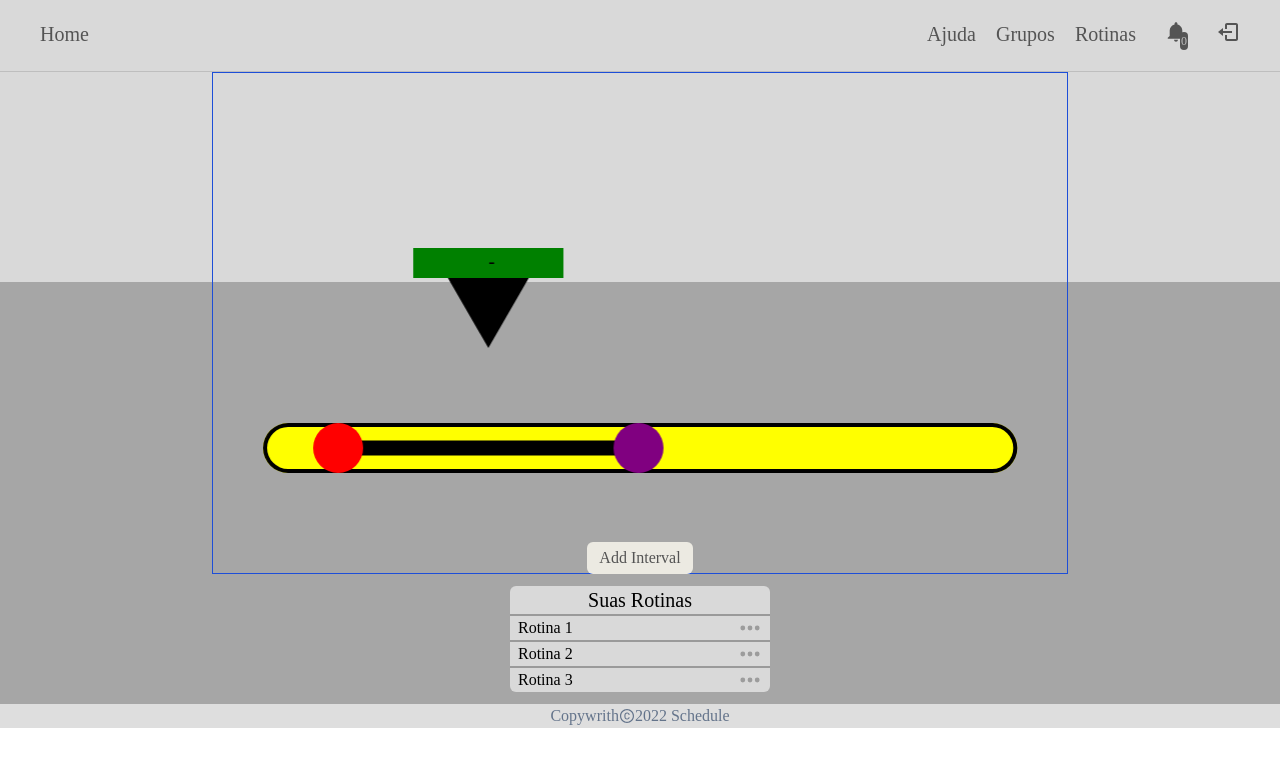
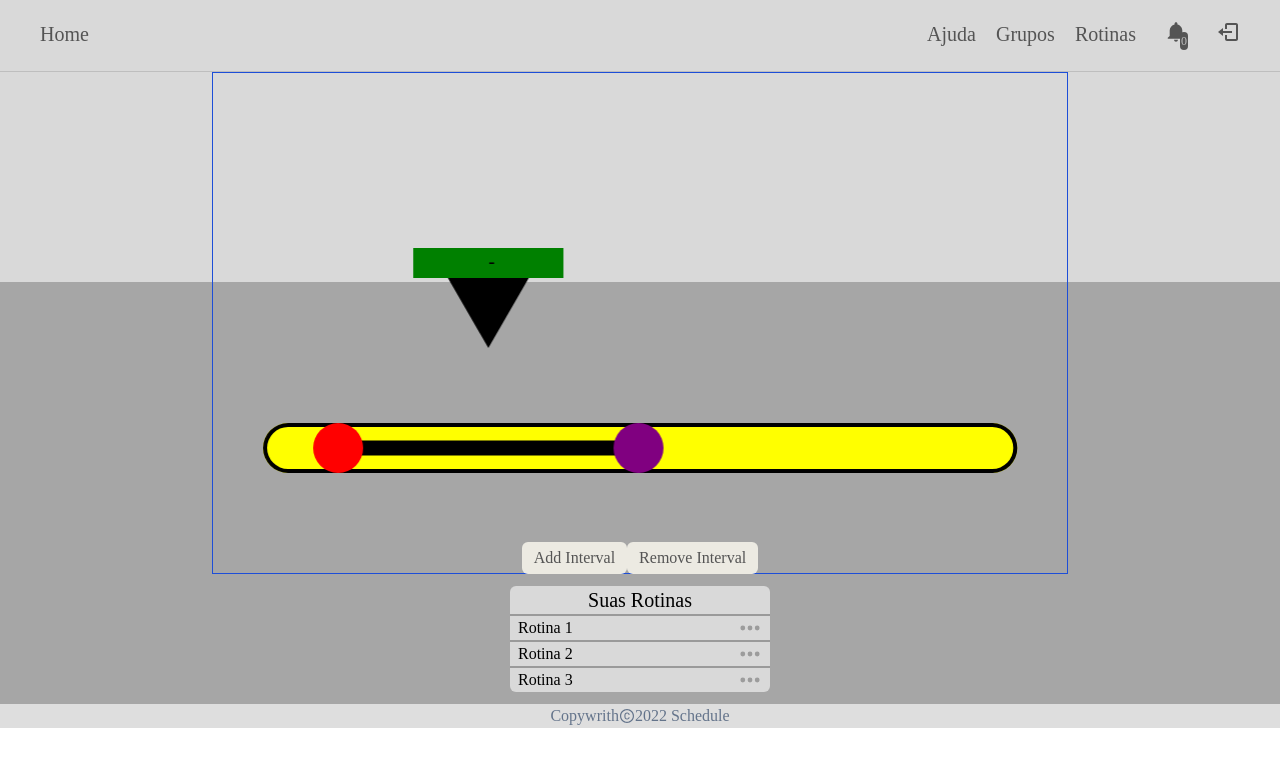
Before and after one commit to Pd-Troia/schedule_vite_tail, a React (Vite) app: page /panel/rotinas in a window 1280 px wide. Shown: the top 766 px of the page. Built offline with nearby package versions, Linux system fonts and the light colour scheme; no server answers; a web font is replaced by a local one.

Commit message:
Verify error in Routine bar

```diff
--- /dev/null
+++ b/src/components/functions/Routine/verifyRoutineErrors.ts
@@ -0,0 +1,45 @@
+import { Iinterval, IintervaleState } from "../../pages/Panel/Routines"
+
+export interface IInterval{
+    initial: number,
+    ending:number,
+}
+
+export const verifyIntervalList = (intervalList:IintervaleState,intervalSelected:Iinterval):IintervaleState|null=>{
+    for(let i = 0;i<intervalList.length-1;i++){
+        let isNotSelected = intervalSelected != intervalList[i]
+        let firstInterval = intervalList[i]
+        let secondInterval = intervalList[i+1]
+        let containsOther = oneContainsOther(
+            firstInterval.initial,
+            firstInterval.ending,
+            secondInterval.initial,
+            secondInterval.ending
+        )
+        if(isNotSelected && containsOther){
+            return [intervalList[i],intervalList[i+1]]
+        }
+    }
+    return null
+}
+
+const oneContainsOther = (firstInitial:number,firstEnding:number,secondInitial:number,secondEnding:number):boolean=>{
+    const firstIntervalContainsSecondInitial = isContained(firstInitial,firstEnding,secondInitial)
+    const firstIntervalContainsSecondEnding = isContained(firstInitial,firstEnding,secondEnding)
+    const secondIntervalContainsFirstInitial = isContained(secondInitial, secondEnding, firstInitial)
+    const secondIntervalContainsFirstEnding = isContained(secondInitial, secondEnding, firstEnding)
+    return (
+        firstIntervalContainsSecondInitial ||
+        firstIntervalContainsSecondEnding ||
+        secondIntervalContainsFirstInitial ||
+        secondIntervalContainsFirstEnding
+    )
+
+}
+
+const isContained = (initalInterval:number,endingInterval:number, verifyInterval:number):boolean=>{
+    if(verifyInterval >= initalInterval && verifyInterval <= endingInterval){
+        return true
+    }
+    return false
+}
--- a/src/components/layout/Panel/Routines/RoutineBarKonva/IntervalCircles.tsx
+++ b/src/components/layout/Panel/Routines/RoutineBarKonva/IntervalCircles.tsx
@@ -20,6 +20,7 @@ export interface IIntervalCirclesProps {
     id: number
     circle1Pos:number
     circle2Pos:number
+    error:boolean
 }
 const getDistanceCircles = (n1: number, n2: number): number => {
     if(n2<n1){
@@ -35,6 +36,7 @@ export function IntervalCircles({
     yPos,
     marginLeft,
     locket,
+    error,
     id,
     circle1Pos,
     circle2Pos
@@ -215,7 +217,7 @@ export function IntervalCircles({
             />
             <Line
                 ref={refLine}
-                stroke="black"
+                stroke={error?"red": "black"}
                 strokeWidth={strokeLine}
                 lineCap="round"
                 points={[
--- a/src/components/layout/Panel/Routines/RoutineBarKonva/IntervalsCirclesGroup.tsx
+++ b/src/components/layout/Panel/Routines/RoutineBarKonva/IntervalsCirclesGroup.tsx
@@ -27,6 +27,7 @@ export function IntervalsCirclesGroup({}: IIntervalsCirclesGroupProps) {
                             locket={false}
                             circle1Pos={element.circle1Pos}
                             circle2Pos={element.circle2Pos}
+                            error={element.error}
                         />
                     )
                 })}
--- a/src/components/pages/Panel/Routines.tsx
+++ b/src/components/pages/Panel/Routines.tsx
@@ -1,19 +1,22 @@
 import * as React from 'react'
 import { RoutinesList } from '../../layout/Panel/Routines/RoutinesList'
+import { verifyIntervalList } from '../../functions/Routine/verifyRoutineErrors';
 import { RoutineBar } from '../../layout/Panel/Routines/RoutineBarKonva/RoutineBar'
-import { MdAddLocationAlt } from 'react-icons/md'
 export interface IPanelRoutinesProps {}
 
-interface IintervaleState
-    extends Array<{
-        initial: number,
-        ending: number,
-        label: string,
-        id: number,
-        locket: boolean,
-        circle1Pos: number,
-        circle2Pos: number,
-    }> {}
+export interface Iinterval{
+        initial: number
+        ending: number
+        label: string
+        id: string
+        locket: boolean
+        circle1Pos: number
+        circle2Pos: number
+        error: boolean
+    }
+
+export interface IintervaleState
+    extends Array<Iinterval> {}
 export interface Iaction {
     type: string
     payload: any
@@ -27,25 +30,32 @@ const initialInterval = [
         initial: 0,
         ending: 0,
         label: 'none',
-        id: 0,
+        id: crypto.randomUUID(),
         locket: false,
         circle1Pos: 50,
-        circle2Pos:350
+        circle2Pos: 350,
+        error:false
     },
 ]
 const initialContext = {
-    intervals:initialInterval,
-    intervalsDispatch: ()=>{console.log("Context problem, without dispatch")}
+    intervals: initialInterval,
+    intervalsDispatch: () => {
+        console.log('Context problem, without dispatch')
+    },
 }
 
-export const RoutineContext = React.createContext<RoutineContext>(initialContext)
+export const RoutineContext =
+    React.createContext<RoutineContext>(initialContext)
 
-const intervalReducer = (state: IintervaleState,action: Iaction): IintervaleState => {
-    const initialPosCircles = [50,100]
+const intervalReducer = (
+    state: IintervaleState,
+    action: Iaction
+): IintervaleState => {
+    const initialPosCircles = [50, 100]
     switch (action.type) {
         case 'ADD_INTERVAL':
             const interval = { ...action.payload }
-            interval.id = state[state.length - 1].id + 1
+            interval.id = crypto.randomUUID()
             interval.circle1Pos = initialPosCircles[0]
             interval.circle2Pos = initialPosCircles[1]
             return [...state, interval]
@@ -53,19 +63,32 @@ const intervalReducer = (state: IintervaleState,action: Iaction): IintervaleStat
             if (state.length < 2) {
                 return state
             }
-            return state.filter((interval) => {
-                console.log(interval)
-                return interval.id === action.payload})
+            const stateCopy = state.slice()
+            console.log(stateCopy)
+            stateCopy.pop()
+            console.log(stateCopy)
+            return stateCopy
+
         case 'UPDATE_INTERVAL':
             const intervals = state.slice()
-            const item = intervals.find((element)=>{
+            const item = intervals.find((element) => {
                 return action.payload.id === element.id
             })!
             const indexItem = intervals.indexOf(item)
-            intervals.splice(indexItem,1)
+            intervals.splice(indexItem, 1)
             intervals.push(action.payload)
+            const errorsIntervals = verifyIntervalList(intervals,action.payload)
+            let updatedErrors = intervals
+            updatedErrors = intervals.map((element,index)=>{
+                if(errorsIntervals){
+                    if(element === errorsIntervals[0] || element === errorsIntervals[1]){
+                            return {...element, error:true}
+                    }
+                }
+                    return { ...element, error: false }
+                })
             console.log(intervals)
-            return intervals
+            return updatedErrors
 
         case 'SELECTED_INTERVAL':
             return state
@@ -79,24 +102,33 @@ export function Routines(props: IPanelRoutinesProps) {
         intervalReducer,
         initialInterval
     )
-        const addInterval = ()=>{
-            intervalsDispatch({type:"ADD_INTERVAL",payload:null})
+    const addInterval = () => {
+        intervalsDispatch({ type: 'ADD_INTERVAL', payload: null })
     }
-    const cssButton = "rounded-md px-3 py-1 bg-input"
-    const cssButtonHover = ""
+    const DeleteInterval = () => {
+        intervalsDispatch({ type: 'DELETE_INTERVAL', payload: null })
+    }
+    const cssButton = 'rounded-md px-3 py-1 bg-input'
+    const cssButtonHover = ''
     return (
         <RoutineContext.Provider value={{ intervals, intervalsDispatch }}>
             <main className="flex flex-col">
                 <div className="relative flex justify-center">
                     <RoutineBar />
+                    <div className="absolute bottom-0 flex">
                         <button
                             onClick={addInterval}
-                        className={`absolute bottom-0 ${cssButton} ${cssButtonHover}`}
+                            className={` ${cssButton} ${cssButtonHover}`}
                         >
-                        <span className='text-label'>
-                            Add Interval
-                            </span>
+                            <span className="text-label">Add Interval</span>
                         </button>
+                        <button
+                            onClick={DeleteInterval}
+                            className={` ${cssButton} ${cssButtonHover}`}
+                        >
+                            <span className="text-label">Remove Interval</span>
+                        </button>
+                    </div>
                 </div>
                 <div className="flex items-center justify-center p-3">
                     <RoutinesList />
```
Lines whose indentation alone changed are shown as unchanged.
